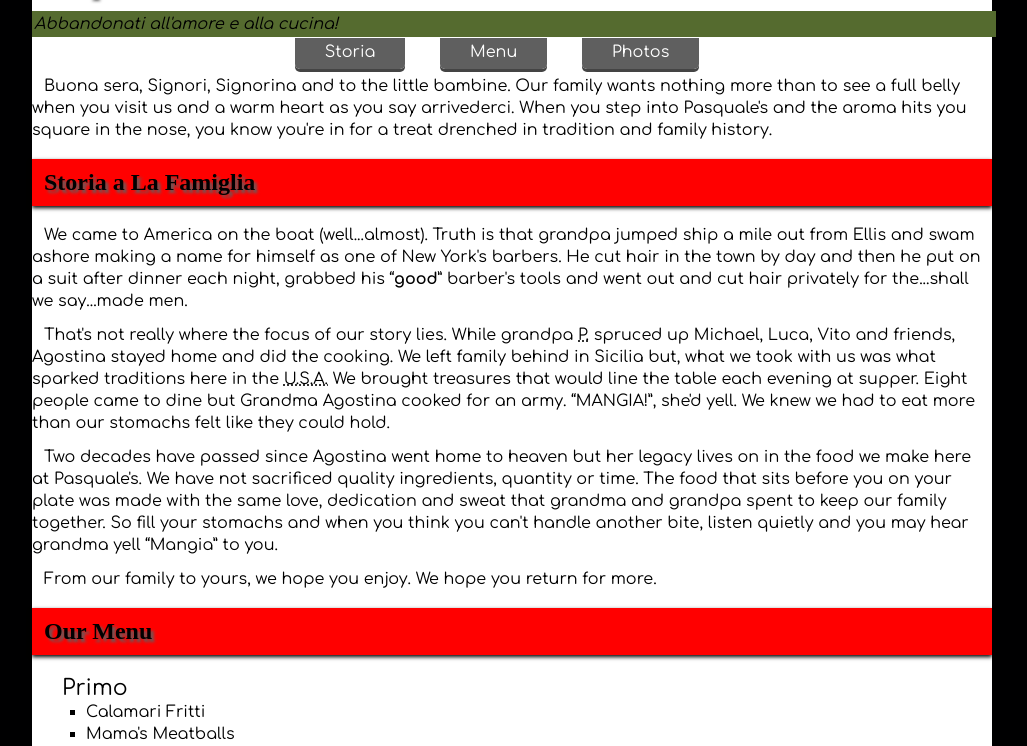
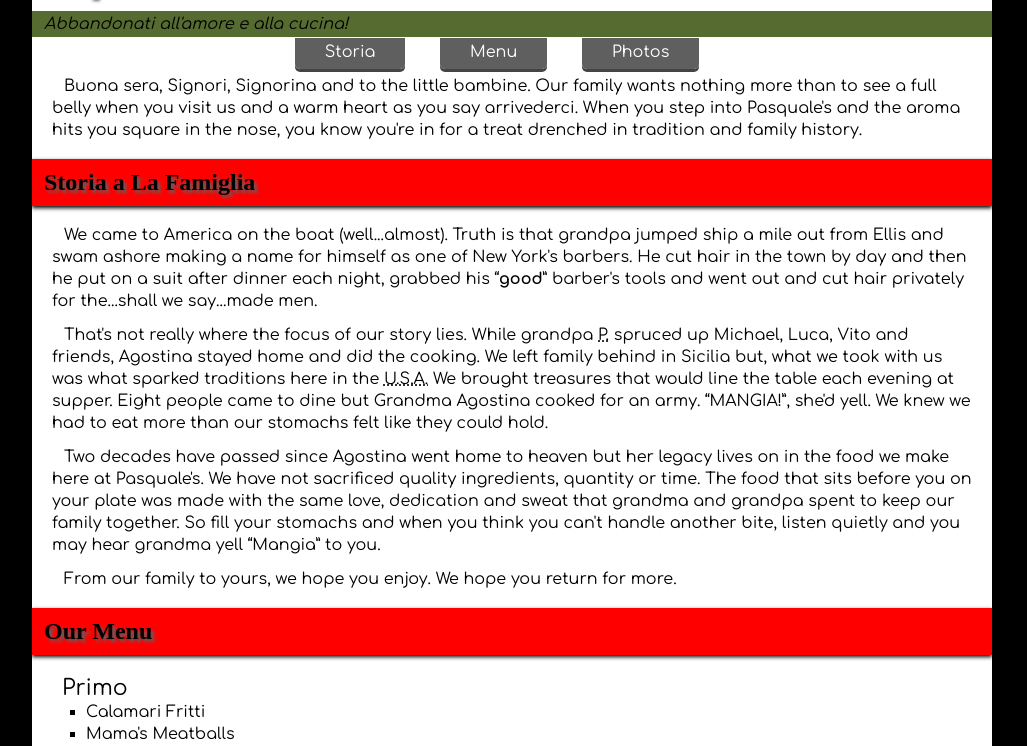
Before and after one commit to PasqualeFS/dws1, a plain HTML site: page palazzolo-pasquale-project2/index.html in a window 1280 px wide. Shown: the part 50-796 px from the top of the page, without its empty margins (128-1155 px from the left). Drawn offline with Linux system fonts and the light colour scheme; a web font is replaced by a local one.

Commit message:
Indented paragraphs

```diff
--- a/palazzolo-pasquale-project2/css/styles.css
+++ b/palazzolo-pasquale-project2/css/styles.css
@@ -50,6 +50,7 @@ p, blockquote, abbr, cite, ol, ul, li, figcaption, figure {
 
 p {
     margin-top: 12px;
+    padding: 0 20px;
     text-indent: 12px;
 }
 
@@ -187,6 +188,7 @@ h2.sectionSubtitle {
     width: 100%;
     color: #000000;
     background-color: #556b2f;
-    padding: 2px;
+    padding: 2px 0;
     margin-bottom: 4px;
+    text-indent: 12px;
 }
```
